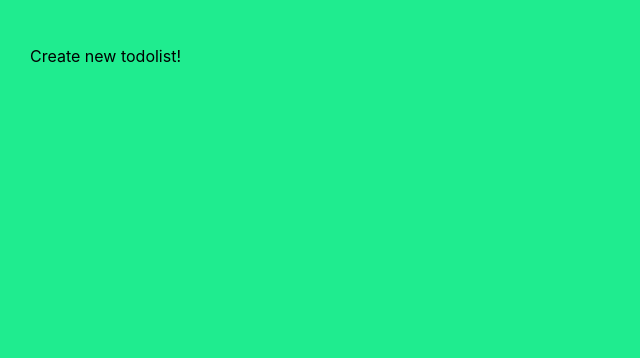
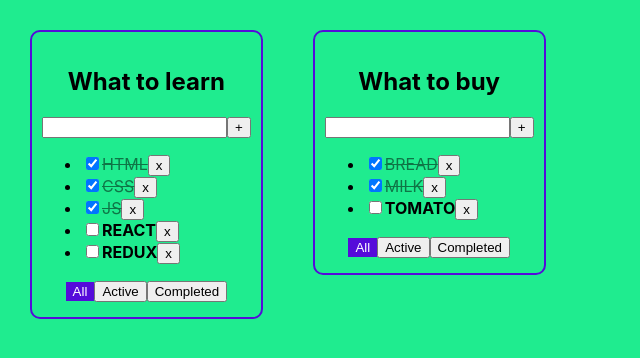
Before and after one commit to igor-minaev/todolist-repeat, a React (Create React App) app: page / in a window 1280 px wide. Shown: the top 358 px of the page, without its empty margins (0-640 px from the left). Built offline with nearby package versions, Linux system fonts and the light colour scheme.

Commit message:
refactor removeTask function

```diff
--- a/src/App.tsx
+++ b/src/App.tsx
@@ -22,8 +22,8 @@ function App() {
     const todolistId_1 = v1()
     const todolistId_2 = v1()
     const [todolists, setTodolists] = useState<TodolistType[]>([
-        // {id: todolistId_1, title: 'What to learn', filter: 'all'},
-        // {id: todolistId_2, title: 'What to buy', filter: 'all'},
+        {id: todolistId_1, title: 'What to learn', filter: 'all'},
+        {id: todolistId_2, title: 'What to buy', filter: 'all'},
     ])
 
     const [tasks, setTasks] = useState<TasksStateType>({
@@ -42,8 +42,11 @@ function App() {
     })
 
 
-    const removeTask = (taskId: string) => {
-        // setTasks(tasks.filter(t => t.id !== taskId))
+    const removeTask = (todolistId: string, taskId: string) => {
+        // setTasks(tasks.filter(t => t.id !==
+        setTasks({
+            ...tasks, [todolistId]: tasks[todolistId].filter(t => t.id !== taskId)
+        })
     }
     const addTask = (title: string) => {
         // const newTask: TaskType = {id: v1(), title, isDone: false}
@@ -59,6 +62,7 @@ function App() {
         return (
             <Todolist
                 key={t.id}
+                todolistId={t.id}
                 filter={t.filter}
                 title={t.title}
                 tasks={tasks[t.id]}
--- a/src/components/Todolist.tsx
+++ b/src/components/Todolist.tsx
@@ -3,17 +3,18 @@ import {FilterValuesType, TaskType} from '../App';
 
 
 type TodolistPropsType = {
+    todolistId: string
     filter: FilterValuesType
     title: string
     tasks: TaskType[]
-    removeTask: (taskId: string) => void
+    removeTask: (todolistId: string, taskId: string) => void
     changeFilter: (filter: FilterValuesType) => void
     addTask: (title: string) => void
     changeTaskStatus: (taskId: string, isDone: boolean) => void
 }
 
 export const Todolist: React.FC<TodolistPropsType> = (props) => {
-    const {filter, title, tasks, removeTask, changeFilter, addTask, changeTaskStatus, ...restProps} = props
+    const {todolistId, filter, title, tasks, removeTask, changeFilter, addTask, changeTaskStatus, ...restProps} = props
     const [newTaskTitle, setNewTaskTitle] = useState('')
     const [error, setError] = useState(false)
 
@@ -31,7 +32,7 @@ export const Todolist: React.FC<TodolistPropsType> = (props) => {
     const filteredTasks = getFilteredTasks(tasks, filter)
 
     const mappedTasks: JSX.Element[] = filteredTasks.map(task => {
-        const removeTaskHandler = () => removeTask(task.id)
+        const removeTaskHandler = () => removeTask(todolistId, task.id)
         const onChangeHandler = (e: ChangeEvent<HTMLInputElement>) => changeTaskStatus(task.id, e.currentTarget.checked)
         const taskStyle = task.isDone ? 'done' : 'task'
         return (
```
